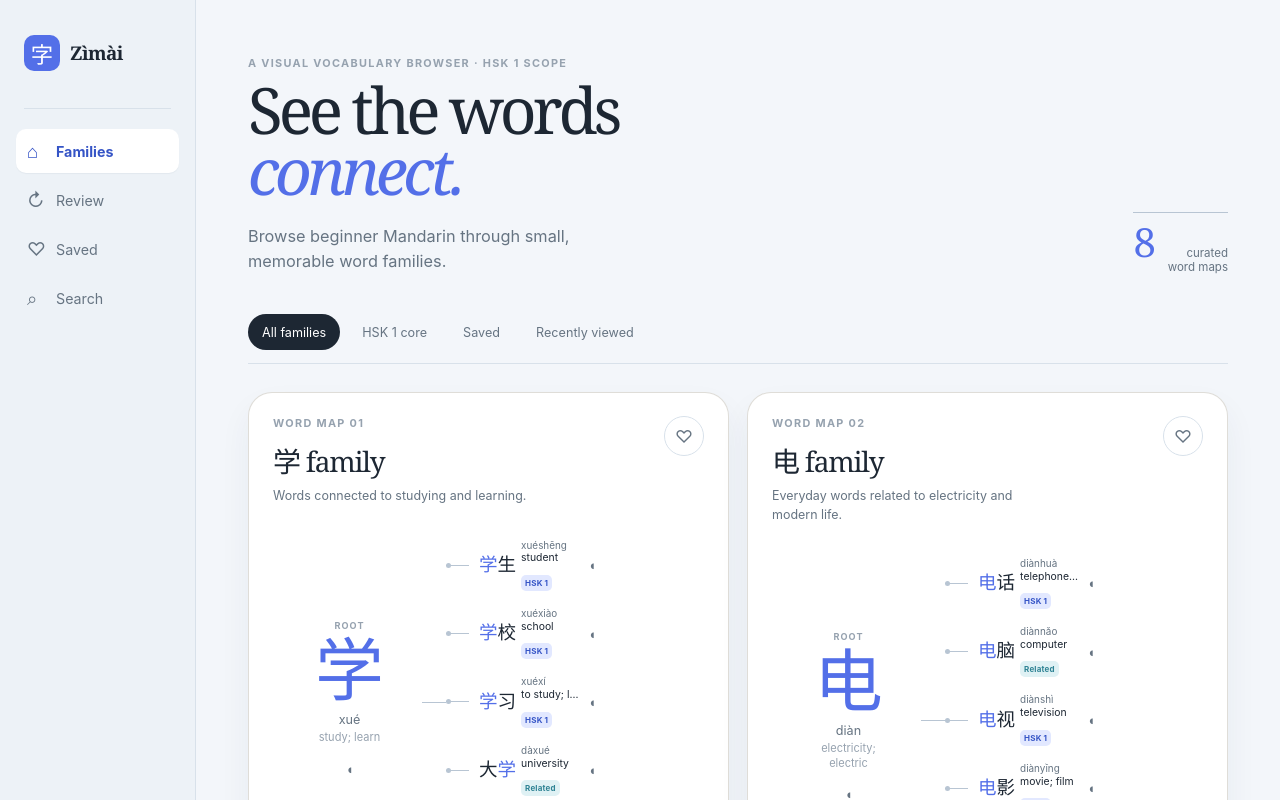
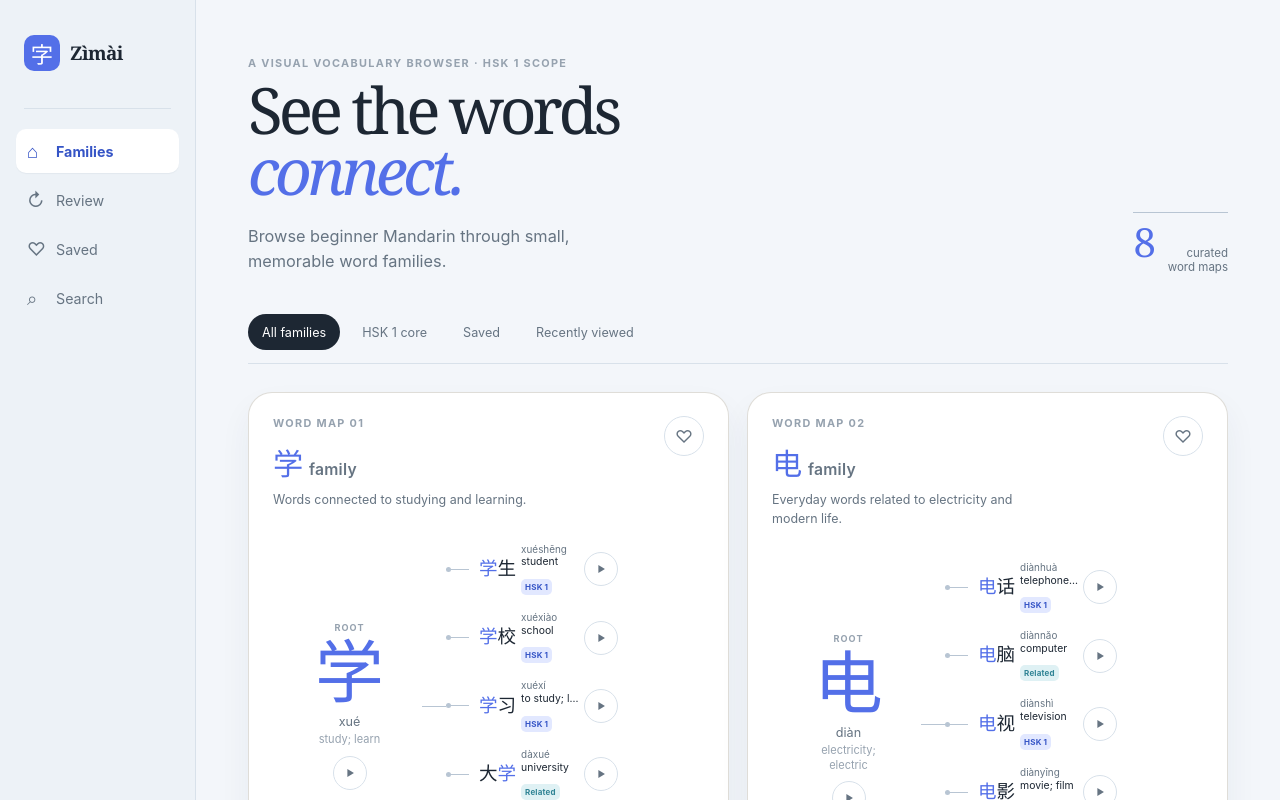
Before and after one commit to LenguajeLabs-design/zimai-mandarin, a React (Vite) app: page / in a window 1280 px wide. Shown: the top 800 px of the page. Built offline with nearby package versions, Linux system fonts and the light colour scheme.

Commit message:
Refine family hierarchy and audio controls

```diff
--- a/src/components/AudioButton.tsx
+++ b/src/components/AudioButton.tsx
@@ -15,10 +15,13 @@ export function AudioButton({ audioKey, text, playingKey, onPlay, onStop, label,
       className={`audio-button${compact ? ' audio-button--compact' : ''}${isPlaying ? ' is-playing' : ''}`}
       type="button"
       aria-label={label ?? `Play audio for ${text}`}
+      aria-pressed={isPlaying}
       title={label ?? `Play audio for ${text}`}
       onClick={() => (isPlaying ? onStop() : onPlay(audioKey, text))}
     >
-      <span aria-hidden="true">{isPlaying ? '■' : '◖'}</span>
+      <span className="audio-button__icon" aria-hidden="true">
+        {isPlaying ? <svg viewBox="0 0 16 16" focusable="false"><rect x="4" y="4" width="8" height="8" rx="1" /></svg> : <svg viewBox="0 0 16 16" focusable="false"><path d="M5 3.5v9l7.5-4.5L5 3.5Z" /></svg>}
+      </span>
       {!compact && <span>{isPlaying ? 'Playing' : 'Hear it'}</span>}
     </button>
   )
--- a/src/components/FamilyCard.tsx
+++ b/src/components/FamilyCard.tsx
@@ -18,7 +18,7 @@ export function FamilyCard({ family, root, words, saved, onOpen, onToggleSaved,
       <div className="family-card__header">
         <div>
           <p className="eyebrow">Word map {String(family.sortOrder).padStart(2, '0')}</p>
-          <h2>{family.title}</h2>
+          <h2><span className="family-card__title-character" lang="zh-CN">{root.hanzi}</span><span className="family-card__title-kind">family</span></h2>
           <p className="family-card__description">{family.shortDescription}</p>
         </div>
         <button className={`icon-button${saved ? ' is-selected' : ''}`} type="button" onClick={onToggleSaved} aria-pressed={saved} aria-label={saved ? `Remove ${family.title} from saved` : `Save ${family.title}`} title={saved ? 'Remove from saved' : 'Save family'}>
--- a/src/styles/globals.css
+++ b/src/styles/globals.css
@@ -49,7 +49,9 @@ button:focus-visible, input:focus-visible { outline: 3px solid rgba(83, 111, 232
 .family-grid { display: grid; gap: 18px; grid-template-columns: repeat(2, minmax(0, 1fr)); }
 .family-card { background: var(--surface); border: 1px solid rgba(189, 184, 173, 0.48); border-radius: var(--radius-lg); box-shadow: var(--shadow-card); display: flex; flex-direction: column; min-height: 390px; overflow: hidden; padding: 23px 24px 18px; }
 .family-card__header { align-items: start; display: flex; gap: 16px; justify-content: space-between; }
-.family-card h2 { font-family: Georgia, "Times New Roman", serif; font-size: 1.75rem; font-weight: 400; letter-spacing: -0.045em; margin: 0; }
+.family-card h2 { align-items: baseline; display: flex; font-family: Georgia, "Times New Roman", serif; font-size: 1.75rem; font-weight: 400; letter-spacing: -0.045em; margin: 0; }
+.family-card__title-character { color: var(--accent); font-family: "Noto Sans SC", "PingFang SC", "Hiragino Sans GB", sans-serif; font-size: 1.08em; }
+.family-card__title-kind { color: var(--text-secondary); font-family: -apple-system, BlinkMacSystemFont, "SF Pro Text", "Inter", "Segoe UI", sans-serif; font-size: 0.56em; font-weight: 600; letter-spacing: 0.015em; margin-left: 7px; }
 .family-card__description { color: var(--text-secondary); font-size: 0.78rem; line-height: 1.45; margin: 7px 0 0; max-width: 280px; }
 .icon-button { align-items: center; background: transparent; border: 1px solid var(--line); border-radius: 50%; color: var(--text-secondary); display: inline-flex; flex: 0 0 auto; font-size: 1.1rem; height: 40px; justify-content: center; padding: 0; transition: border-color 160ms ease, background 160ms ease, color 160ms ease; width: 40px; }
 .icon-button:hover, .icon-button.is-selected { background: var(--accent-soft); border-color: transparent; color: var(--accent-deep); }
@@ -91,10 +93,12 @@ button:focus-visible, input:focus-visible { outline: 3px solid rgba(83, 111, 232
 .status-badge--hsk { background: var(--accent-soft); color: var(--accent-deep); }
 .status-badge--related { background: var(--extension-soft); color: var(--extension); }
 .word-node--compact .status-badge { font-size: 0.5rem; padding: 4px 4px; }
-.audio-button { align-items: center; background: transparent; border: 1px solid var(--line); border-radius: var(--radius-pill); color: var(--text-secondary); display: inline-flex; flex: 0 0 auto; font-size: 0.69rem; gap: 6px; min-height: 36px; padding: 0 11px; transition: background 160ms ease, border-color 160ms ease, color 160ms ease; }
+.audio-button { align-items: center; background: transparent; border: 1px solid var(--line); border-radius: var(--radius-pill); color: var(--text-secondary); display: inline-flex; flex: 0 0 auto; font-size: 0.69rem; gap: 6px; min-height: 40px; padding: 0 11px; transition: background 160ms ease, border-color 160ms ease, color 160ms ease; }
+.audio-button__icon { align-items: center; display: inline-flex; height: 15px; justify-content: center; width: 15px; }
+.audio-button__icon svg { display: block; fill: currentColor; height: 14px; width: 14px; }
 .audio-button:hover, .audio-button.is-playing { background: var(--accent-soft); border-color: transparent; color: var(--accent-deep); }
-.audio-button--compact { border: 0; font-size: 0.83rem; min-height: 30px; padding: 0 4px; }
-.audio-button--compact:hover { background: transparent; }
+.audio-button--compact { background: var(--surface); border: 1px solid var(--line); border-radius: 50%; font-size: 0.83rem; height: 34px; justify-content: center; min-height: 34px; padding: 0; width: 34px; }
+.audio-button--compact:hover { background: var(--accent-soft); border-color: var(--accent-soft); }
 
 .button { align-items: center; border: 0; border-radius: var(--radius-pill); display: inline-flex; font-size: 0.78rem; font-weight: 700; justify-content: center; min-height: 42px; padding: 0 16px; }
 .button--primary { background: var(--text); color: var(--surface); }
```
Also changed, not shown: 2 other files (tests, documents, lock files or other folders).
